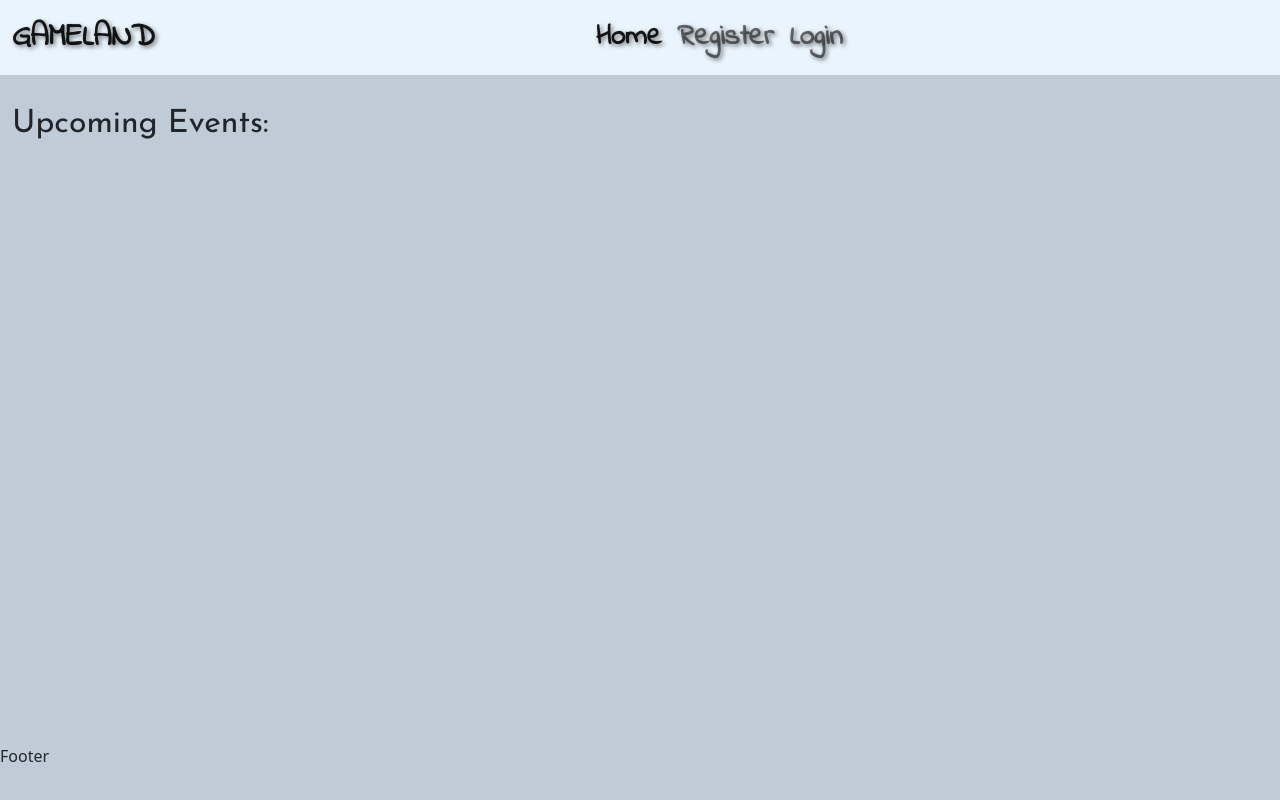
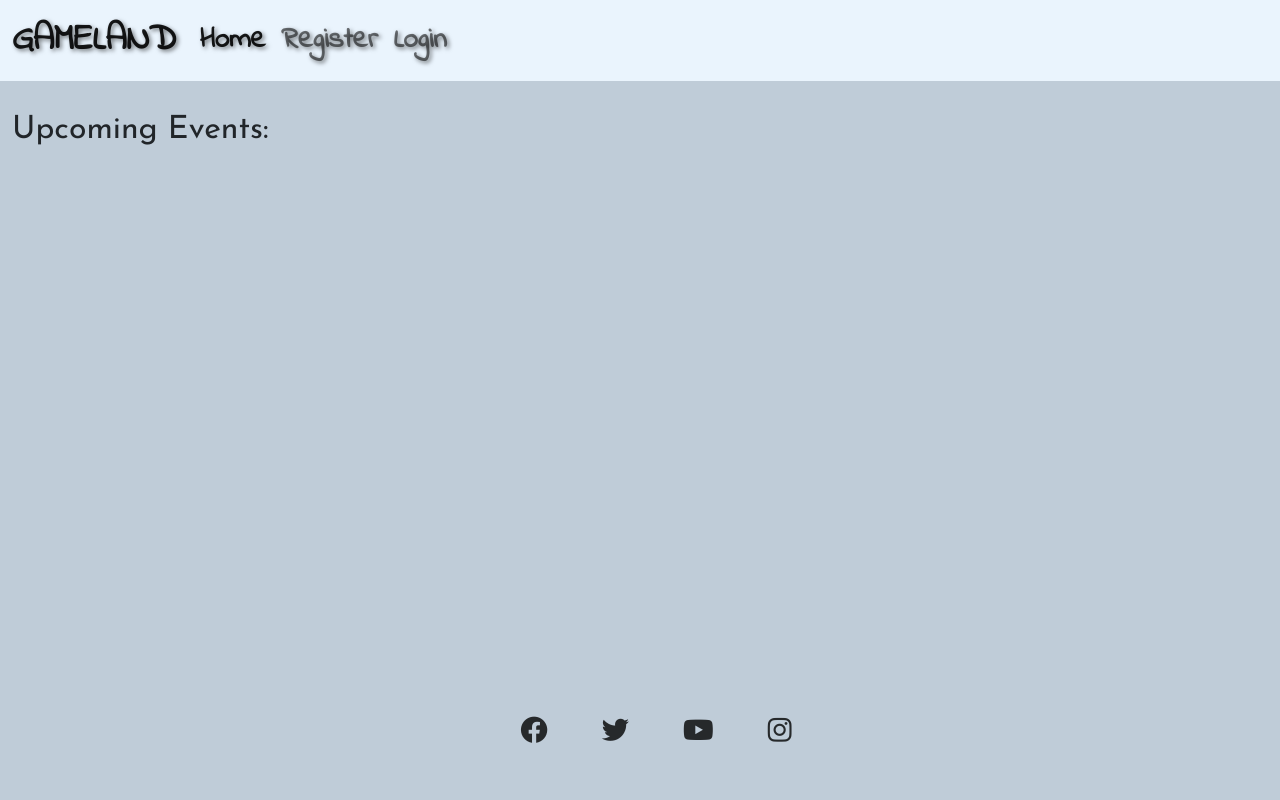
Before and after one commit to Karoskodev/Gameland, a Django app: page / in a window 1280 px wide. Run offline with Django 3.2, Linux system fonts and the light colour scheme; data that the repository does not hold is empty.

Commit message:
add list with social networks in to footer and style it

```diff
--- a/static/css/style.css
+++ b/static/css/style.css
@@ -6,7 +6,7 @@
 
 .navbar-brand {
     font-family: 'Indie Flower', cursive;
-    font-size: 2rem;
+    font-size: 2.3rem;
     font-weight: 800;
     text-shadow: 2px 2px 4px rgba(0, 0, 0, 0.5);
 }
@@ -61,3 +61,22 @@ form > ul {
     left: -3px;
     background-color: rgba(255, 255, 255, 0.95);
 }
+
+
+/* footer */
+
+
+.social-networks {
+    text-align: center;
+}
+
+.social-networks > li {
+    display: inline;
+}
+
+.social-networks i {
+    font-size: 170%;
+    margin: 1%;
+    padding: 1%;
+    color: rgba(0, 0, 0, 0.80);
+}
--- a/templates/base.html
+++ b/templates/base.html
@@ -36,7 +36,7 @@
                 <span class="navbar-toggler-icon"></span>
             </button>
             <div class="collapse navbar-collapse" id="navbarText">
-                <ul class="navbar-nav me-auto mb-2 mb-lg-0 mx-auto">
+                <ul class="navbar-nav me-auto mb-2 mb-lg-0">
                     <li class="nav-item">
                         <a class="nav-link active" aria-current="page" href="{% url 'home' %}">Home</a>
                     </li>
@@ -79,7 +79,20 @@
 
     <!-- Footer -->
     <footer class="footer mt-auto py-3 dark-bg">
-        <p>Footer</p>
+        <ul class="social-networks">
+            <li>
+                <a href="http://facebook.com" target="_blank" rel="noopener" aria-label="Visit our Facebook page in new tab"><i class="fa-brands fa-facebook"></i></a>
+            </li>
+            <li>
+                <a href="http://twitter.com" target="_blank" rel="noopener" aria-label="Visit our twitter page in new tab"><i class="fa-brands fa-twitter"></i></a>
+            </li>
+            <li>
+                <a href="http://youtube.com" target="_blank" rel="noopener" aria-label="Visit our youtube page in new tab"><i class="fa-brands fa-youtube"></i></a>
+            </li>
+            <li>
+                <a href="http://instagram.com" target="_blank" rel="noopener" aria-label="Visit our instagram page in new tab"><i class="fa-brands fa-instagram"></i></a>
+            </li>
+        </ul>
     </footer>
     <script>
         setTimeout(function () {
```
